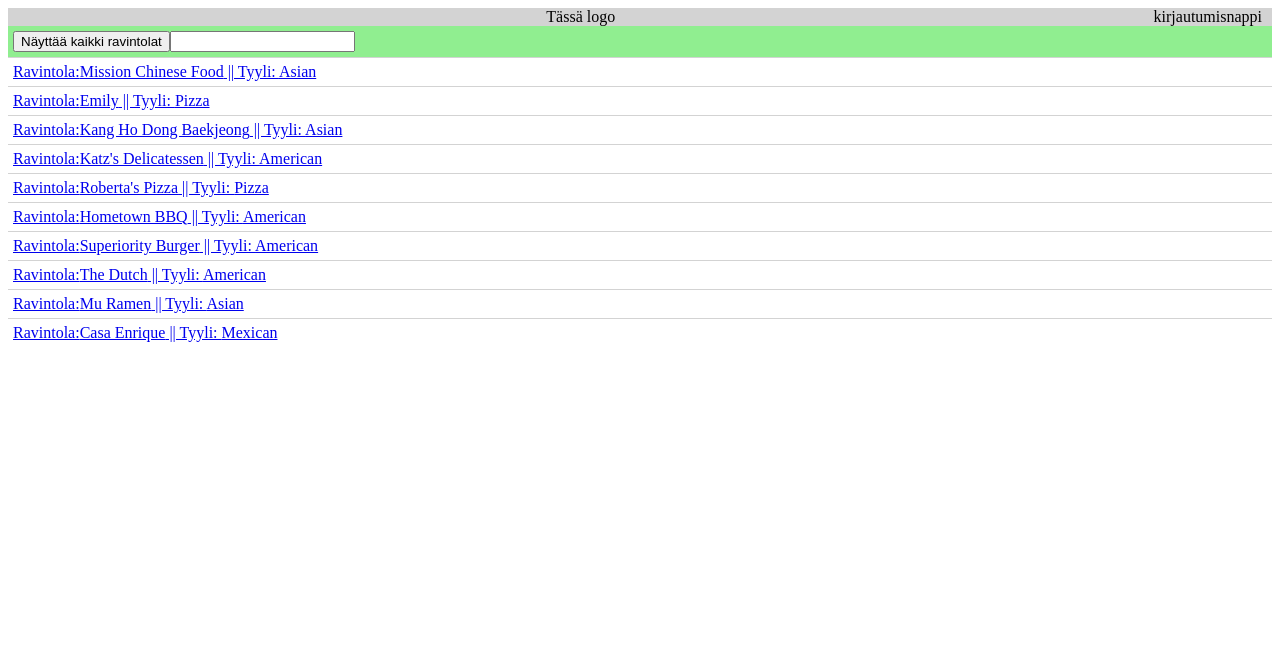
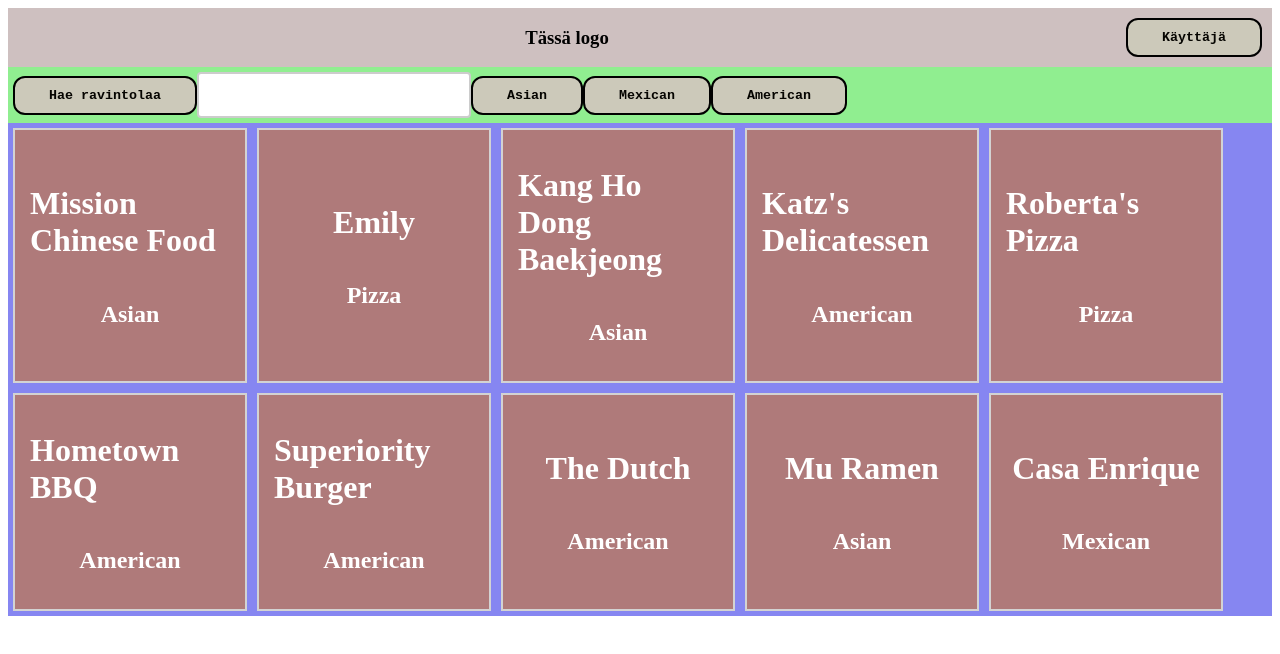
Before and after one commit to Hungery/Hungeryapp, a React (Create React App) app in the folder frontend/: page /Paanakyma in a window 1280 px wide. Shown: the top 654 px of the page. Built offline with nearby package versions, Linux system fonts and the light colour scheme.

Commit message:
Paanakyma tyylitelty

```diff
--- a/frontend/src/App.css
+++ b/frontend/src/App.css
@@ -1,8 +1,8 @@
 .logopalkki{
     display: flex;
-    background-color: lightgrey;
-
-
+    background-color: rgb(206, 192, 192);
+    height: flex;
+    align-items: center;
 }
 
 .logopalkki > * {
@@ -16,18 +16,74 @@
 }
 
 .ravintolaListaElementti{
-    padding: 5px;
-    border-top: 1px solid lightgrey;
+    width: 200px;
+    padding: 15px;
+    margin: 5px;
+    border: 2px solid lightgrey;
+    display: flex;
+    flex-direction: column;
+    justify-content: center;
+    align-items: center;
+    background-color: rgb(175, 122, 122);
+    transition-duration: 0.9s;
+    text-decoration: none;
+    color: rgb(255, 255, 255);
+
 }
 
 .ravintolaListaElementti:hover{
-    background-color: lightyellow;
-    color: red;
+    background-color: rgb(224, 255, 239);
+    color: rgb(190, 64, 15);
+
+}
+
+.ravintolaElementti{
+    display: flex;
+    flex-wrap: wrap;
 
 }
 
 .filtteriPalkki{
     display: flex;
+    height: flex;
     padding: 5px;
     background-color: lightgreen;
+    align-items: center;
 }
+
+.tausta{
+    background-color: rgb(134, 134, 241)
+}
+
+.nappi{
+    background-color: rgb(204, 201, 186);
+    border-radius: 12px;
+    border: 2px solid black;
+    transition-duration: 0.6s;
+    font-weight: bold;
+    padding: 10px 34px;
+    font-family: 'Courier New', Courier, monospace;
+    color:rgb(5, 4, 0)
+
+}
+.nappi:hover{
+    background-color: rgb(235, 111, 111);
+    box-shadow: 0 8px 9px 0 rgba(0,0,0,0.2), 0 6px 20px 0 rgba(0,0,0,0.19);
+}
+
+.nappi:focus{
+    background-color: red;
+}
+
+.tekstikentta{
+    width: 100%;
+    box-sizing: border-box;
+    border: 2px solid #ccc;
+    border-radius: 4px;
+    font-size: 16px;
+    background-color: white;
+    background-position: 10px 10px;
+    background-repeat: no-repeat;
+    padding: 12px 20px 12px 40px;
+    font-family: 'Courier New', Courier, monospace;
+}
--- a/frontend/src/App.js
+++ b/frontend/src/App.js
@@ -14,10 +14,7 @@
 const App = () =>(
   <BrowserRouter>
   <div>
-    <div className="logopalkki">
-      <div className="logo"> Tässä logo </div>
-      <div> kirjautumisnappi</div>
-    </div>
+
     <Routes>
       <Route path="/" element = { <Kirjautumisnakyma/> } />
       <Route path="/Paanakyma" element = { <Paanakyma ravintolat = {ravintolat}/> } />
--- a/frontend/src/Paanakyma.js
+++ b/frontend/src/Paanakyma.js
@@ -1,14 +1,16 @@
 import React from 'react'
 import './App.css'
 import RavintolaLista from './components/RavintolaLista'
+import Logopalkki from './components/Logopalkki'
 
 
 export default function Paanakyma(props) {
   return (
-    <div >
-
+    <div>
+      <Logopalkki/>
+    <div className="tausta">
         <RavintolaLista ravintolat = {props.ravintolat} />
-
+    </div>
     </div>
   )
 }
--- /dev/null
+++ b/frontend/src/components/Logopalkki.js
@@ -0,0 +1,13 @@
+import React from 'react'
+
+export default function Logopalkki() {
+  return (
+    <div>
+      <div className="logopalkki">
+      <div className="logo"> <h3> Tässä logo </h3></div>
+      <button className="nappi"> Käyttäjä </button>
+
+      </div>
+    </div>
+  )
+}
--- a/frontend/src/components/RavintolaLista.js
+++ b/frontend/src/components/RavintolaLista.js
@@ -20,22 +20,26 @@
   return (
     <div>
         <div className="filtteriPalkki">
-         <button onClick={() => setShowAll(!showAll)}>
-          {showAll ? 'Näyttää kaikki ravintolat' : 'Hakee ravintolaa hakusanalla' }
+         <button onClick={() => setShowAll(!showAll)} className="nappi">
+          {showAll ? 'Hae ravintolaa' : 'Hae ravintolaa' }
          </button>
-
-         <form>
-            <input value = {newNote2}
+         <form >
+            <input value = {newNote2} className="tekstikentta"
             onChange = {handleNoteChange2}/>
-            </form>
+         </form>
+         <button className="nappi">Asian</button>
+         <button className="nappi">Mexican</button>
+         <button className="nappi">American</button>
         </div>
 
-
+        <div className="ravintolaElementti">
         { ravintolatToShow.map(ravintola =>
-            <Link to={ ravintola.idd} key = {ravintola.idd}>
-                <div className="ravintolaListaElementti">Ravintola:{ravintola.name} || Tyyli: {ravintola.cuisine_type} </div>
+            <Link to={ ravintola.idd} key = {ravintola.idd} className="ravintolaListaElementti" >
+                <div><h1>{ravintola.name}</h1></div>
+                <div> <h2>{ravintola.cuisine_type} </h2> </div>
             </Link>
             )}
+        </div>
     </div>
   )
 }
```
